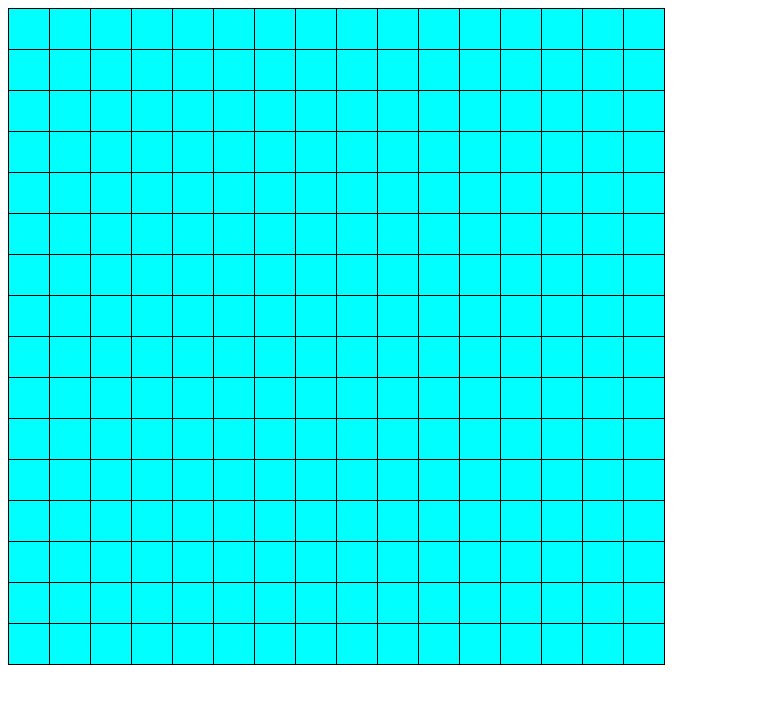
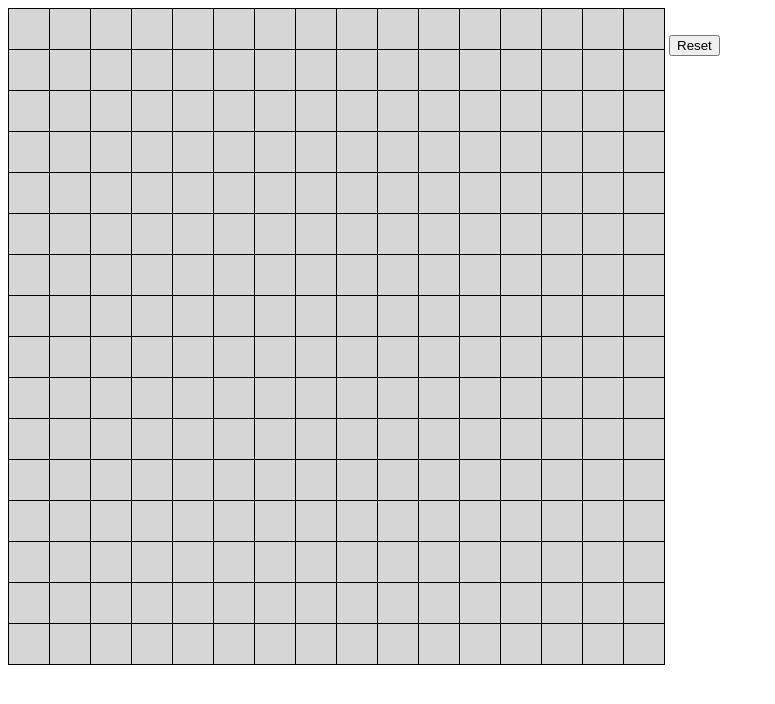
Before and after one commit to SamarthAP/etch-a-sketch, a plain HTML site: page index.html in a window 1280 px wide. Shown: the whole page, without its empty margins (0-775 px from the left). Drawn offline with Linux system fonts and the light colour scheme.

Commit message:
Added functionality to reset grid and change number of squares

```diff
--- a/main.js
+++ b/main.js
@@ -1,14 +1,54 @@
-var doc = document.querySelector('.container');
+var container = document.querySelector('.container');
 
-for (let j = 0; j < 256; j++) {
+var doc = document.querySelector('body');
+
+let button = document.createElement('button');
+button.textContent = 'Reset';
+
+doc.appendChild(button);
+
+button.addEventListener('click', (e) => {
+    for (let i = 0; i < container.children.length; i++) {
+        container.children[i].classList.add('item1');
+        container.children[i].classList.remove('item2');
+
+
+    }
+
+    let n = prompt("How many squares per side?", "16");
+    parseInt(n);
+
+    removeOldGrid();
+
+    createGrid(n);
+})
+
+createGrid(16);
+
+function createGrid(n) {
+    let cont = document.getElementsByClassName('container');
+    cont[0].style.gridTemplateColumns = 'auto '.repeat(n);
+
+    for (let j = 0; j < n*n; j++) {
         let div = document.createElement('div');
-    //div.textContent = j;
+
         div.classList.add('item1');
+
+        let scaled = (30/(n/16)) + 'pt';
+        div.style.width = scaled;
+        div.style.height = scaled;
 
         div.addEventListener('mouseover', (e) => {
             div.classList.remove('item1');
             div.classList.add('item2');
         })
 
-    doc.appendChild(div);
+        container.appendChild(div);
     }
+}
+
+function removeOldGrid() {
+    while (container.firstChild) {
+        container.removeChild(container.firstChild)
+    }
+}
--- a/style.css
+++ b/style.css
@@ -14,7 +14,7 @@
 }
 
 .item1 {
-    background-color: aqua;
+    background-color: #d6d6d6;
 }
 
 .item2 {
```
Lines whose indentation alone changed are shown as unchanged.
